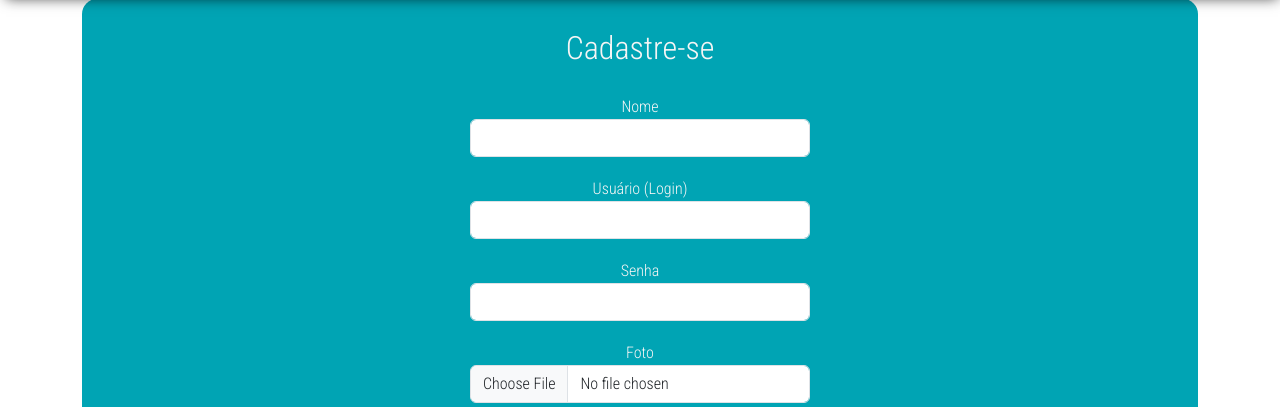
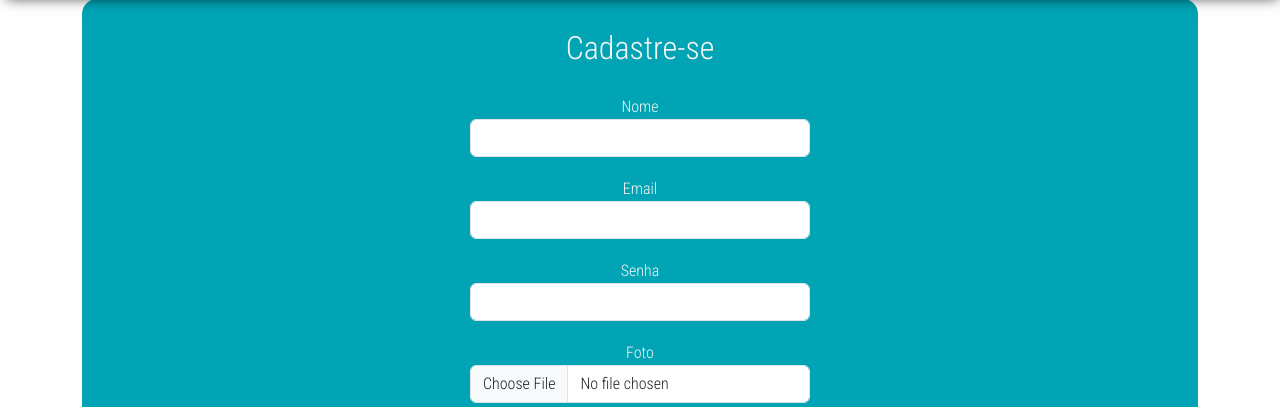
Before and after one commit to DaviRKL/Tcc, a PHP site: page /usuarios/add.php in a window 1280 px wide. Shown: the part 71-478 px from the top of the page. Run offline with PHP 8.4, Linux system fonts and the light colour scheme; some libraries are stand-ins or nearby versions.

Commit message:
Troquei o banco

```diff
--- a/crud-bootstrap-php/agendamento/index.php
+++ b/crud-bootstrap-php/agendamento/index.php
@@ -49,8 +49,8 @@ label{
 								<div class="card-body" style="background-color: #0ACCA7;">
 										<h4 class="card-title"style="color:#FFF; display: flex;flex-direction: row;justify-content: center; align-items: center;">Pet: <?php echo $agendamento['pet']; ?></h4>
 								</div>
-								<ul class="list-group list-group-flush table-borderless">
-										<li class="list-group-item"style=" background-color: #0ACCA7"><H5>Local: <?php echo $agendamento['loja']; ?></H5></li>
+								<ul class="list-group list-group-flush" style: >
+										<li class="list-group-item"style=" background-color: #0ACCA7"><H5>Local: <?php echo $agendamento['empresa']; ?></H5></li>
 										<li class="list-group-item"style=" background-color: #0ACCA7"><H5>Serviço: <?php echo $agendamento['servico']; ?></H5></li>
 										<li class="list-group-item"style=" background-color: #0ACCA7"><H5>Data: <?php echo $agendamento['data']; ?></H5></li>
 										<?php $d = new Datetime($agendamento['horario']);?>
--- a/crud-bootstrap-php/config.php
+++ b/crud-bootstrap-php/config.php
@@ -1,7 +1,7 @@
 <?php
 
 /** O nome do banco de dados*/
-define("DB_NAME", "wda_crud");
+define("DB_NAME", "tcc");
 
 /** Usuário do banco de dados MySQL */
 define("DB_USER", "root");
--- a/crud-bootstrap-php/usuarios/add.php
+++ b/crud-bootstrap-php/usuarios/add.php
@@ -54,8 +54,8 @@
         <input type="text" class="form-control" name="usuario[nome]">
       </div>
       <div class="form-group col-md-12" style="padding-left: 400px; padding-right:400px;">
-        <label for="campo2">Usuário (Login)</label>
-        <input type="text" class="form-control" name="usuario[user]">
+        <label for="campo2">Email</label>
+        <input type="email" class="form-control" name="usuario[email]">
       </div>
       <div class="form-group col-md-12" style="padding-left: 400px; padding-right:400px;">
         <label for="campo3">Senha</label>
```
